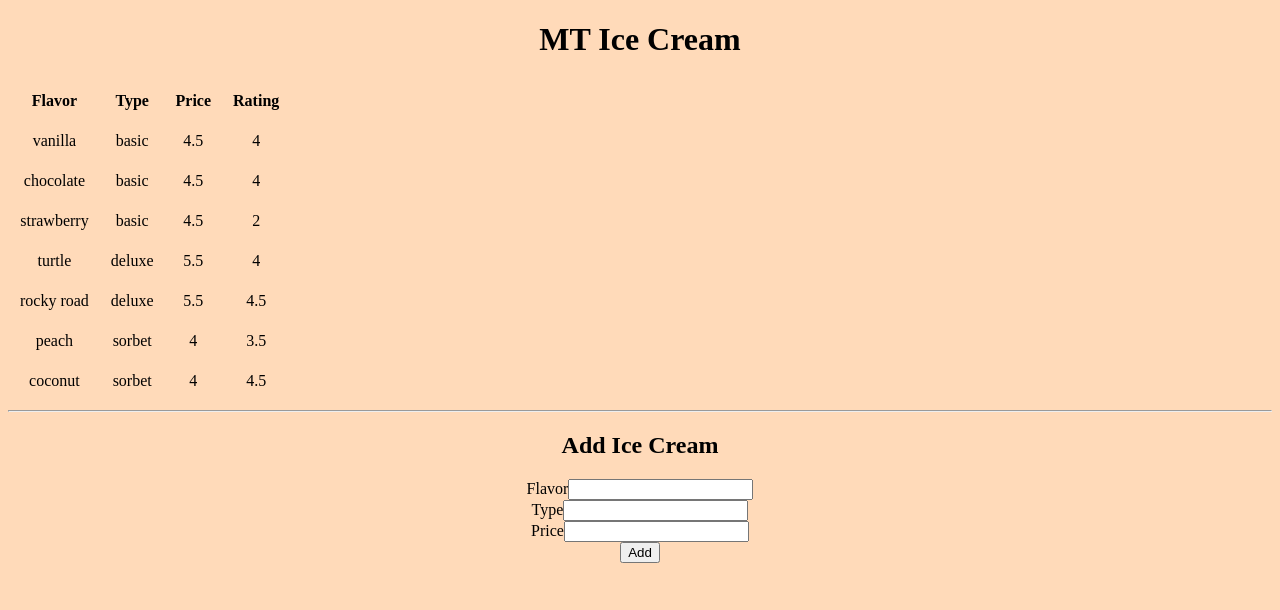
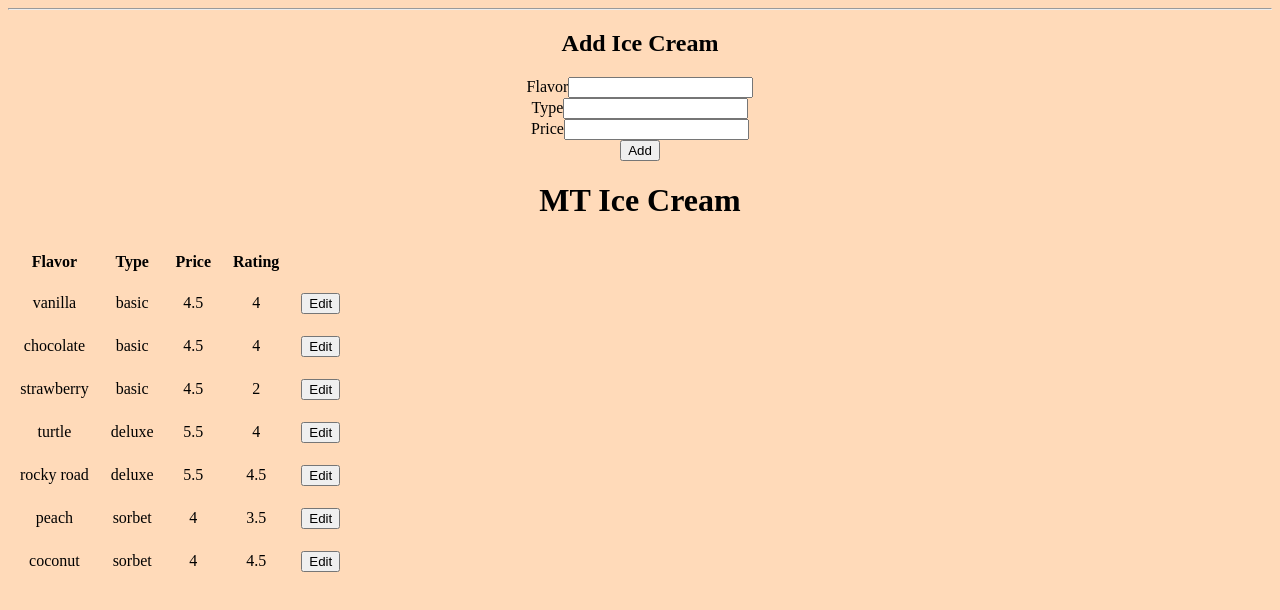
Before and after one commit to tessasullivan/mt-ice-cream, an Angular app: page / in a window 1280 px wide. Shown: the top 610 px of the page. Built offline with nearby package versions, Linux system fonts and the light colour scheme.

Commit message:
Edit functionality works

```diff
--- a/src/app/app.component.html
+++ b/src/app/app.component.html
@@ -1,2 +1,4 @@
-<app-list [childList]="masterList"></app-list>
+<!-- <app-list [childList]="masterList"></app-list> -->
 <app-new (sendIceCream)="addIceCream($event)"></app-new>
+<app-list [childIceCreamList]="masterList" (clickSender)="editButtonClicked($event)"></app-list>
+<app-edit [childSelectedIceCream]="selectedIceCream" (clickedDone)="finishedEditing()"></app-edit>
--- a/src/app/app.component.ts
+++ b/src/app/app.component.ts
@@ -8,6 +8,7 @@ import { IceCream } from './models/ice-cream.model';
 })
 export class AppComponent {
   title = 'app';
+  selectedIceCream = null;
 
   masterList: IceCream [] = [
     new IceCream('vanilla', 'basic', 4.5, 4),
@@ -21,4 +22,11 @@ export class AppComponent {
   addIceCream(newIceCream: IceCream){
     this.masterList.push(newIceCream);
   }
+  editButtonClicked(clickedIceCream) {
+    this.selectedIceCream = clickedIceCream;
+  }
+  finishedEditing() {
+    this.selectedIceCream = null;
+  }
+
 }
--- a/src/app/app.module.ts
+++ b/src/app/app.module.ts
@@ -1,5 +1,6 @@
 import { BrowserModule } from '@angular/platform-browser';
 import { NgModule } from '@angular/core';
+import { FormsModule } from '@angular/forms';
 
 
 import { AppComponent } from './app.component';
@@ -16,7 +17,8 @@ import { NewComponent } from './new/new.component';
     NewComponent
   ],
   imports: [
-    BrowserModule
+    BrowserModule,
+    FormsModule
   ],
   providers: [],
   bootstrap: [AppComponent]
--- a/src/app/edit/edit.component.html
+++ b/src/app/edit/edit.component.html
@@ -1,3 +1,12 @@
-<p>
-  edit works!
-</p>
+<div *ngIf="childSelectedIceCream">
+  <h3>{{childSelectedIceCream.flavor}} </h3>
+  <label>Flavor</label>
+  <input [(ngModel)]="childSelectedIceCream.flavor"><br />
+  <label>Type</label>
+  <input [(ngModel)]="childSelectedIceCream.type"><br />
+  <label>Price</label>
+  <input [(ngModel)]="childSelectedIceCream.price"><br />
+  <label>Rating</label>
+  <input [(ngModel)]="childSelectedIceCream.rating"><br />
+  <button (click)="finishedEditing()">Done</button>
+</div>
--- a/src/app/edit/edit.component.ts
+++ b/src/app/edit/edit.component.ts
@@ -1,15 +1,17 @@
-import { Component, OnInit } from '@angular/core';
+import { Component, Input, Output, EventEmitter } from '@angular/core';
+import { IceCream } from '../models/ice-cream.model';
 
 @Component({
   selector: 'app-edit',
   templateUrl: './edit.component.html',
   styleUrls: ['./edit.component.css']
 })
-export class EditComponent implements OnInit {
+export class EditComponent  {
 
-  constructor() { }
+  @Input() childSelectedIceCream: IceCream;
+  @Output() clickedDone = new EventEmitter();
 
-  ngOnInit() {
+  finishedEditing() {
+    this.clickedDone.emit();
   }
-
 }
--- a/src/app/list/list.component.css
+++ b/src/app/list/list.component.css
@@ -1,3 +1,4 @@
 th, td {
   padding: 10px;
+
 }
--- a/src/app/list/list.component.html
+++ b/src/app/list/list.component.html
@@ -5,11 +5,13 @@
     <th>Type</th>
     <th>Price</th>
     <th>Rating</th>
+    <th></th>
   </tr>
-  <tr *ngFor="let iceCream of childList">
+  <tr *ngFor="let iceCream of childIceCreamList">
     <td>{{ iceCream.flavor }}</td>
     <td>{{ iceCream.type}}</td>
     <td>{{ iceCream.price}}</td>
     <td>{{ iceCream.rating}}</td>
+    <td><button (click)="editButtonClicked(iceCream)">Edit</button></td>
   </tr>
 </table>
--- a/src/app/list/list.component.ts
+++ b/src/app/list/list.component.ts
@@ -7,7 +7,12 @@ import { IceCream } from '../models/ice-cream.model';
 })
 export class ListComponent {
 
-  @Input() childList: IceCream[];
+  @Input() childIceCreamList: IceCream[];
+  @Output() clickSender = new EventEmitter();
+
+  editButtonClicked(iceCreamToEdit: IceCream){
+    this.clickSender.emit(iceCreamToEdit);
+  }
 
 
 }
```
Also changed, not shown: src/styles.css (line endings or trailing spaces).
